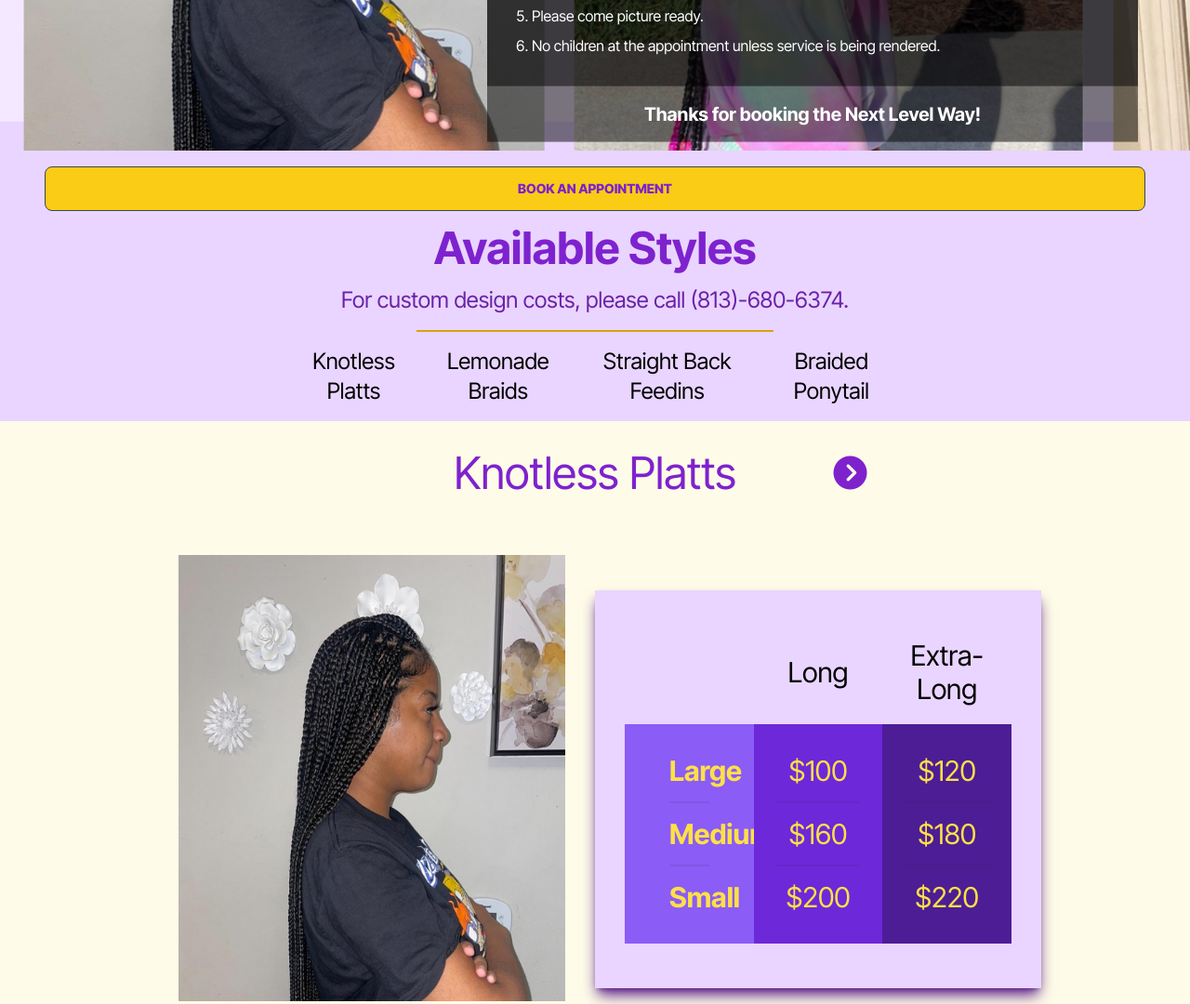
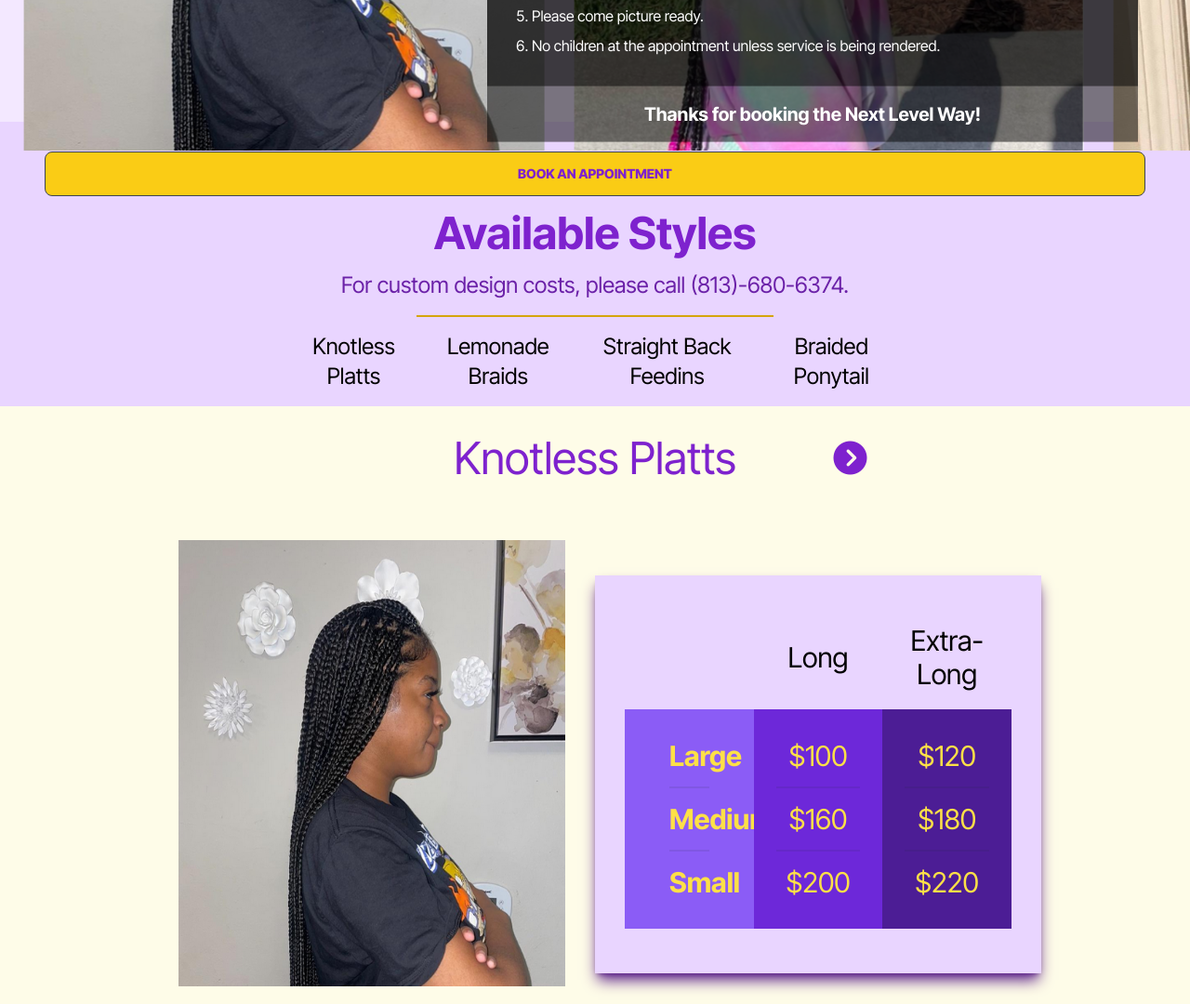
Before and after one commit to Brandon-Schefstad/nlhd-redesign, a website: page index.html in a window 1280 px wide. Shown: the part 621-1701 px from the top of the page at 93% size. Drawn offline with Linux system fonts and the light colour scheme.

Commit message:
Moving button location

```diff
--- a/index.html
+++ b/index.html
@@ -83,7 +83,7 @@
 				</section>
 			</section>
 
-			<section class="gallery bg-purple-200 pt-8">
+			<section class="gallery bg-purple-200 pt-4">
 				<section class="col-start-1 cta my-4 grid mx-12">
 					<button class="btn bg-yellow-400 font-extrabold">
 						<span class="text-purple-700">Book An appointment</span>
```
